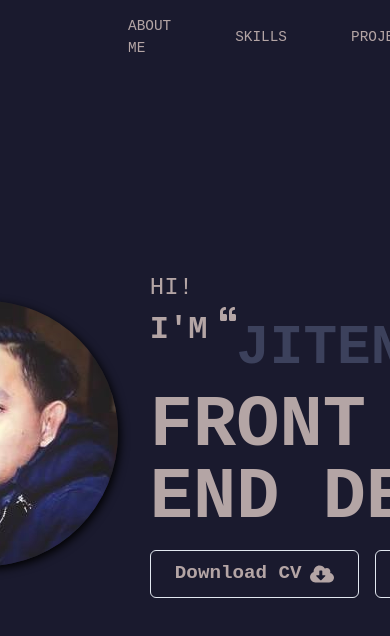
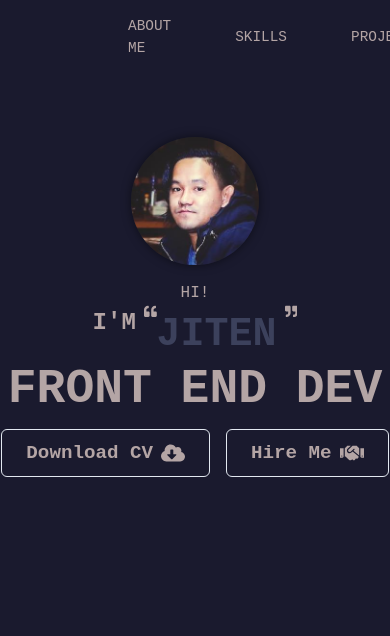
Before and after one commit to zeetaengrg/portfolio, a Next.js app: page / in a window 390 px wide. Shown: the top 636 px of the page. Built offline with nearby package versions, Linux system fonts and the light colour scheme.

Commit message:
style: Responsiveness added to respective chakraUI components for mobile-first responsiveness
- Image size refactored for responsiveness.
- Font sizes refactored for responsiveness.

```diff
--- a/components/Intro.jsx
+++ b/components/Intro.jsx
@@ -1,49 +1,75 @@
 import { Button, Flex, Image, Text, Link } from "@chakra-ui/react";
+import { useMediaQuery } from "@chakra-ui/react";
 import { FaQuoteLeft, FaQuoteRight, FaCloudDownloadAlt, FaHandshake } from 'react-icons/fa';
 
 const Intro = () => {
+
+    const [isNotSmallerScreen] = useMediaQuery("(min-width:600px)");
+
     return (
         <Flex
             justifyContent="center"
             alignItems="center"
-            height="85vh"
-            gap="2rem"
+            height={{ base: "55vh", md: "60vh", lg: "85vh" }}
+            gap={{ base: "1rem", md: "2rem", lg: "2rem" }}
+            direction={isNotSmallerScreen ? "row" : "column"}
         >
             <Image
                 src="/images/img.jpg"
                 alt="Jiten Image"
-                sx={{
-                    borderRadius: "50%",
-                    boxShadow: "0.125rem 0.188rem 0.625rem black",
-                }}
+                borderRadius="50%"
+                boxShadow="0px 0px 10px rgba(0,0,0,0.5)"
+                width={{ base: "8rem", md: "12rem", lg: "17rem" }}
             />
-            <Flex flexDirection="column">
-                <Text textTransform="uppercase" fontSize="1.5rem">
+            <Flex
+                flexDirection="column"
+                textAlign={{ base: "center", md: "start" }}
+            >
+                <Text
+                    textTransform="uppercase"
+                    fontSize={{ base: "1rem", md: "1.5rem" }}
+                >
                     Hi!
                 </Text>
                 <Text
                     textTransform="uppercase"
-                    fontSize="2rem"
+                    fontSize={{ base: "1.5rem", md: "2rem" }}
                     fontWeight="bold"
                 >
-                    <Flex>
+                    <Flex justifyContent={{ base: "center", md: "start" }}>
                         I&apos;m
                         <FaQuoteLeft
-                            style={{ marginLeft: "0.8rem", fontSize: "1rem" }}
+                            style={
+                                isNotSmallerScreen
+                                    ? {
+                                          marginLeft: "0.8rem",
+                                          fontSize: "1rem",
+                                      }
+                                    : { marginLeft: "0.5rem", fontSize: "0.8rem" }
+                            }
                         />
                         <Text
                             color="#3C415C"
-                            fontSize="3.5rem"
+                            fontSize={{ base: "2.5rem", md: "3rem" }}
                             fontWeight="bold"
                         >
                             Jiten
                         </Text>
-                        <FaQuoteRight style={{ fontSize: "1rem" }} />
+                        <FaQuoteRight
+                            style={
+                                isNotSmallerScreen
+                                    ? {
+                                          marginLeft: "0.8rem",
+                                          fontSize: "1rem",
+                                      }
+                                    : { marginLeft: "0.5rem", fontSize: "0.8rem" }
+                            }
+                        />
                     </Flex>
                 </Text>
                 <Text
                     textTransform="uppercase"
-                    fontSize="4.5rem"
+                    fontSize={{ base: "3rem", md: "4.5rem" }}
                     fontWeight="bold"
                     lineHeight="1"
                 >
```
